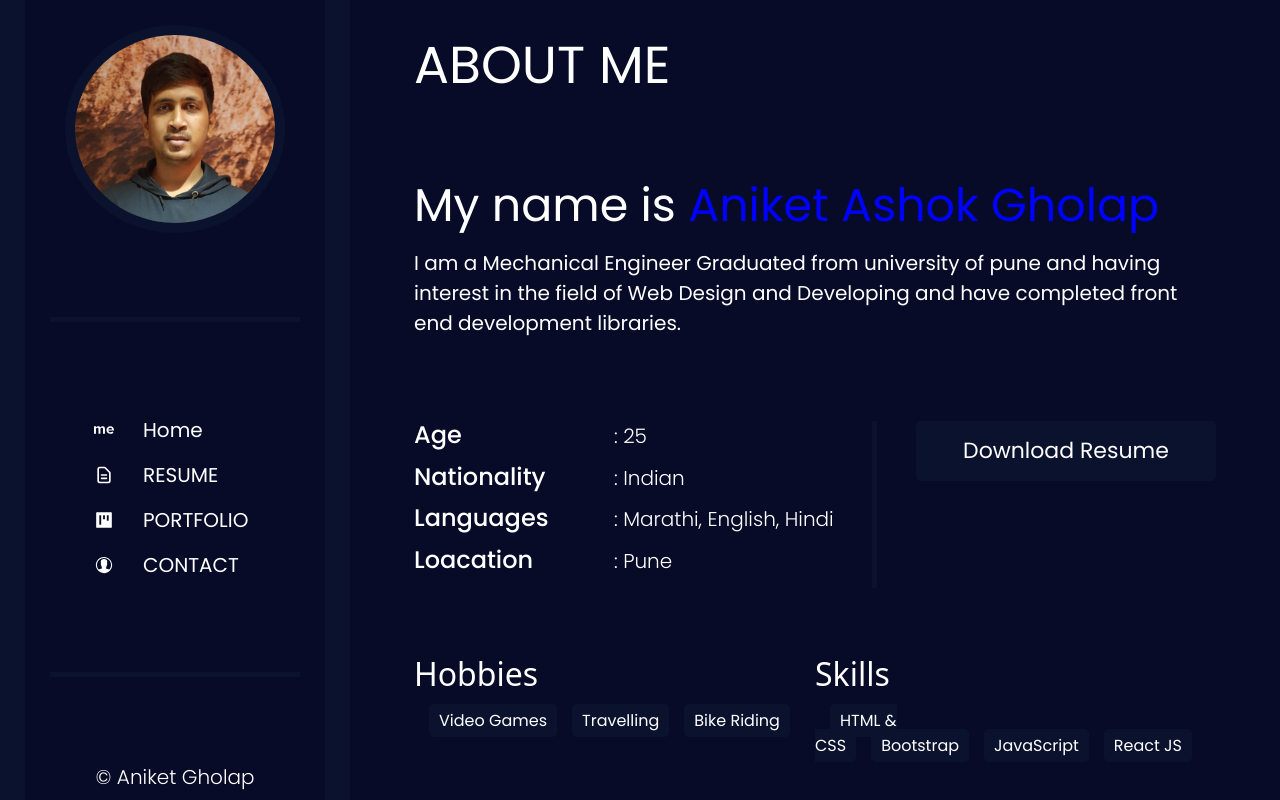
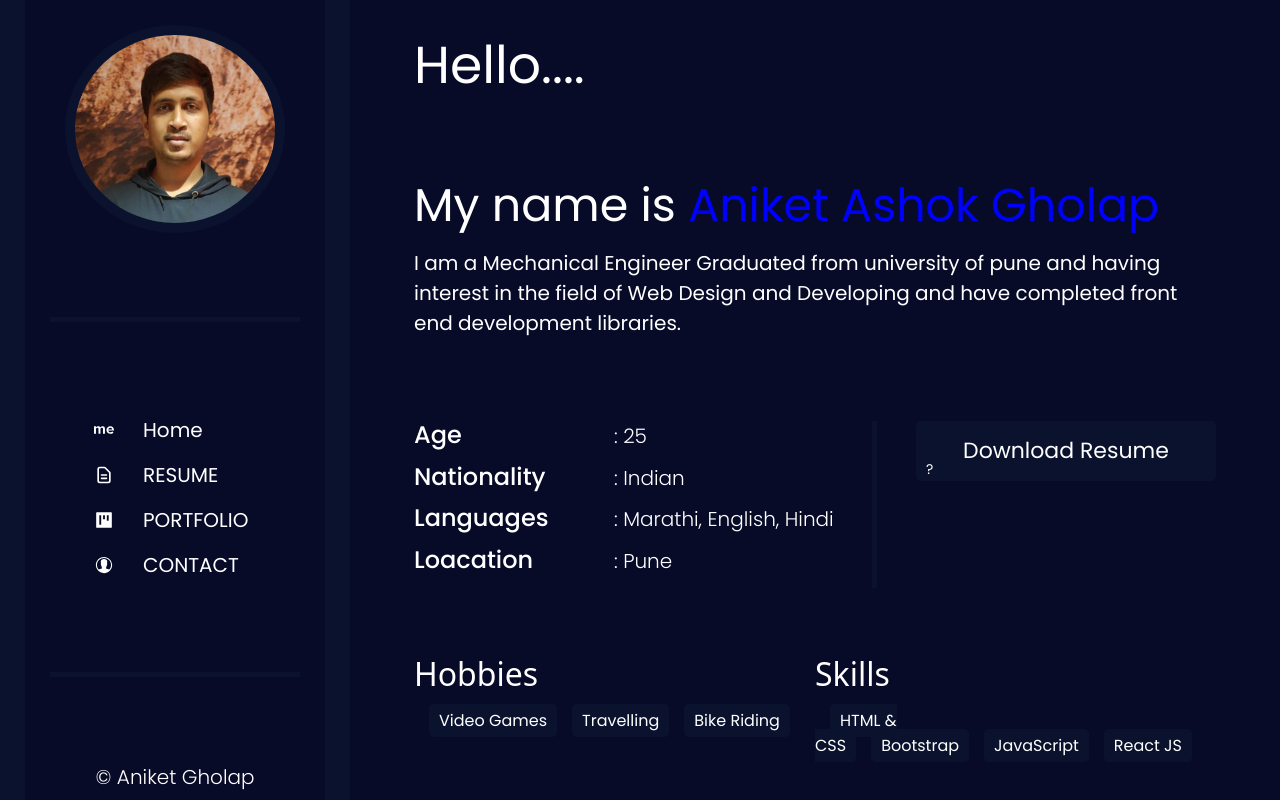
Before and after one commit to Aniket1108/Personal-Website, a React (Create React App) app: page / in a window 1280 px wide. Built offline with nearby package versions, Linux system fonts and the light colour scheme.

Commit message:
small changes

```diff
--- a/src/components/Contact/contact.scss
+++ b/src/components/Contact/contact.scss
@@ -1,7 +1,7 @@
 .ContactMe{
     margin-left: 350px;
-    height: 100vh;
-
+    min-height: 100vh;
+    max-height: 100%;
     width: 75%;
     background-color: #070B28;
     padding: 2% 5%;
@@ -21,7 +21,7 @@
 
     .info{
         width: 50%;
-        height: 100%;
+        height: 500px;
         display: flex;
         flex-direction: column;
         justify-content: space-between;
@@ -52,7 +52,7 @@
     }
     .form{
         width: 45%;
-        height: 100%;
+        height: 500px;
         // border: 2px solid;
         background-color: #0B122E;
         padding: 2% 5%;
@@ -97,6 +97,4 @@
             color: white;
         }
     }
-
-
 }
--- a/src/components/Home/Home.js
+++ b/src/components/Home/Home.js
@@ -1,11 +1,18 @@
-import React from 'react'
+import React, {useState} from 'react'
 import "./home.scss"
 
 const About = () => {
+
+    const [showQue, setShowQue] = useState(false)
+
+    const toggleQue = () => {
+        return ( setShowQue (!showQue) )
+    }
+
     return (
         <div id="About">
             <div className="section">
-                <div className="heading">ABOUT ME</div>
+                <div className="heading">Hello....</div>
                 <div>
                     <h3 className="name">My name is <span>Aniket Ashok Gholap</span></h3>
                     <p className="description">I am a Mechanical Engineer Graduated from university of pune and having interest in the field of Web Design and Developing and have completed front end development libraries.</p>
@@ -18,7 +25,10 @@ const About = () => {
                         <div className="data"><h4>Loacation</h4><span>: Pune</span></div>
                     </div>
                     <div className="seperator"></div>
-                    <button className="resume">Download Resume</button>
+                    <div className="resume-section">
+                        <button className="resume"><div className="question" onClick={toggleQue}>?</div> <div className="downloadresume">Download Resume</div></button>
+                        {showQue && (<p className="msg" >Don't hesitate to download file, it doesn't contain virus.</p>)}
+                    </div>
                 </div>
                 <div className="hobbies-skills">
                     <div className="hobbies">
--- a/src/components/Home/home.scss
+++ b/src/components/Home/home.scss
@@ -61,6 +61,27 @@
         border: none;
         border-radius: 5px;
 
+        .question{
+            position: absolute;
+            margin-left: 10px;
+            margin-top: 25px;
+            font-size: 14px;
+
+        }
+
+    }
+    .downloadresume:hover{
+        color: blue;
+        transition: 0.5s;
+    }
+    .resume-section p{
+        background-color: #0B122E;
+        color: white;
+        opacity: 50%;
+        width: 250px;
+        margin-top: 15px;
+        padding: 10px;
+        border-radius: 5px;
     }
     .hobbies-skills{
         display: flex;
```
